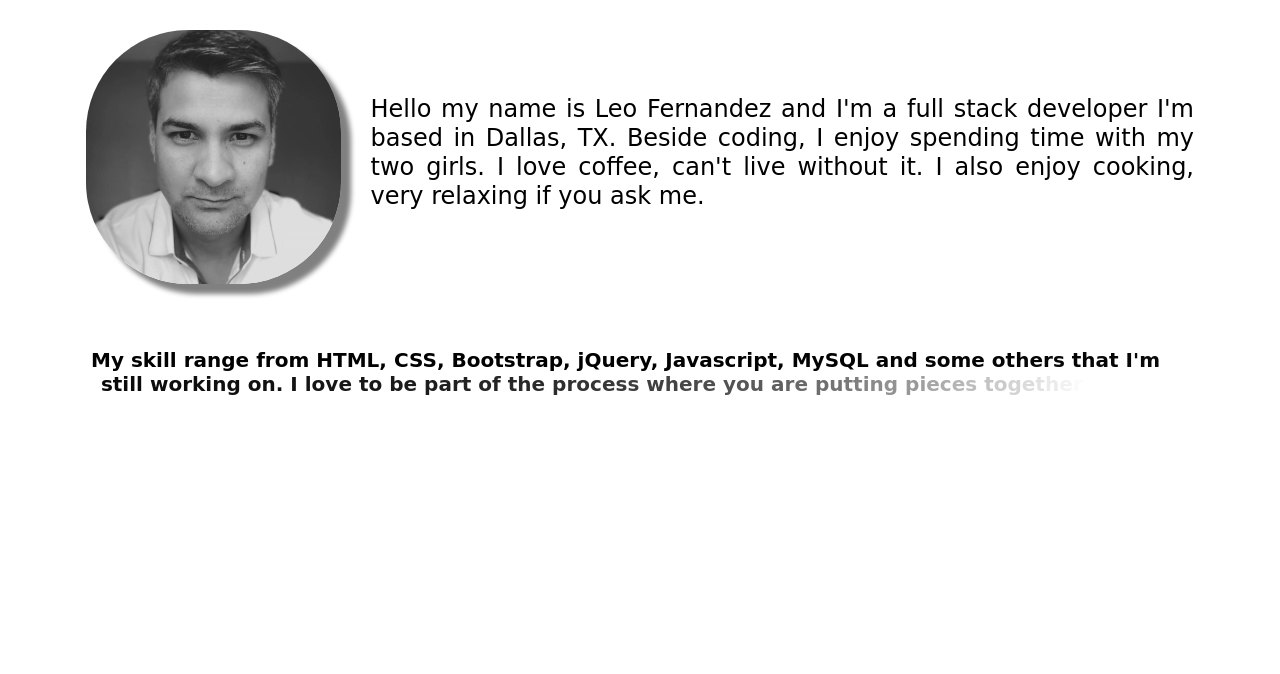
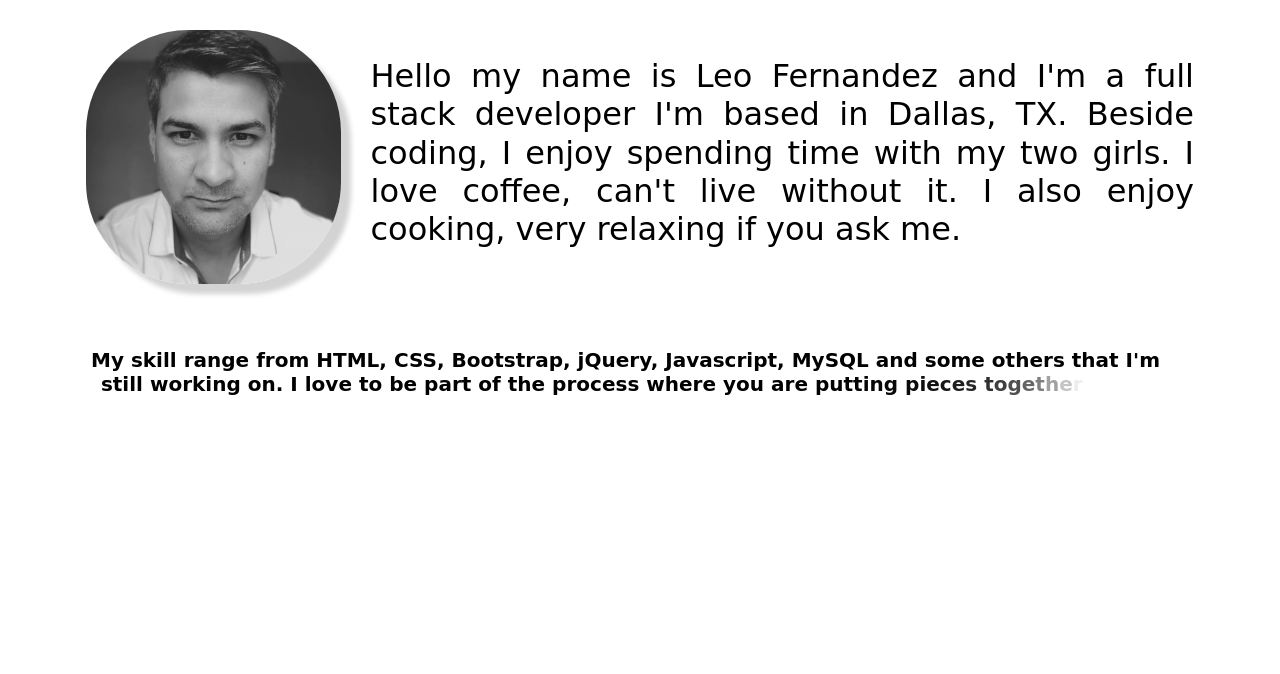
Before and after one commit to lfernandez79/Week1-homework2, a website: page index.html in a window 1280 px wide. Shown: the part 61-735 px from the top of the page. Drawn offline with nearby package versions, Linux system fonts and the light colour scheme; a web font is replaced by a local one.

Commit message:
added new link to projects and mopre styles

```diff
--- a/index.html
+++ b/index.html
@@ -60,7 +60,7 @@
                 </div>
 
                 <div class="col-xs-12 col-md-6 col-lg-9 d-flex align-items-center intro">
-                    <p class="d-flex align-items-center h4">Hello my name is Leo Fernandez and I'm a full stack developer I'm based in Dallas, TX. Beside coding, I enjoy spending time with my two girls. I love coffee, can't live without it. I also enjoy cooking, very relaxing if you ask me.</p>
+                    <p class="d-flex align-items-center h2">Hello my name is Leo Fernandez and I'm a full stack developer I'm based in Dallas, TX. Beside coding, I enjoy spending time with my two girls. I love coffee, can't live without it. I also enjoy cooking, very relaxing if you ask me.</p>
                 </div>
             </div>
 
--- a/script.js
+++ b/script.js
@@ -9,13 +9,13 @@ anime.timeline({ loop: true })
         translateZ: 0,
         opacity: [0, 1],
         easing: "easeOutExpo",
-        duration: 5000,
+        duration: 1000,
         delay: (el, i) => 500 + 30 * i
     }).add({
         targets: '.ml12 .letter',
         translateX: [0, -30],
         opacity: [1, 0],
         easing: "easeInExpo",
-        duration: 5000,
+        duration: 10000,
         delay: (el, i) => 100 + 30 * i
     });
--- a/style.css
+++ b/style.css
@@ -31,7 +31,7 @@ p {
   -webkit-filter: grayscale(100%);
   filter: grayscale(100%);
   border-radius: 40%;
-  box-shadow: 10px 10px 5px grey;
+  box-shadow: 10px 10px 5px lightgrey;
 }
 
 main {
```
Also changed, not shown: portfolio.html (+2 -2 lines).
